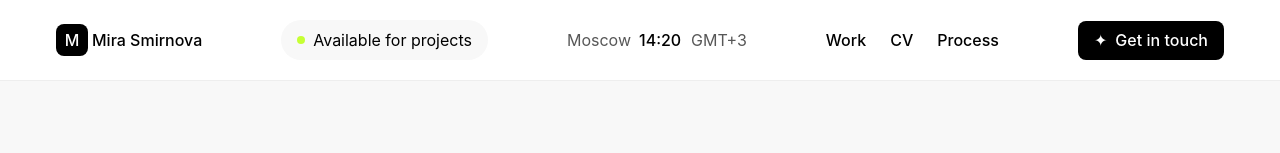
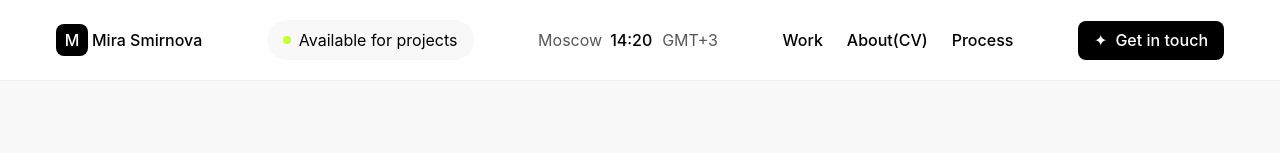
Before and after one commit to anastasia-mineeva-webdesigner/portfolio-designer, a React (Vite) app: page / in a window 1280 px wide. Shown: the top 153 px of the page. Built offline with nearby package versions, Linux system fonts and the light colour scheme; a web font is replaced by a local one.

Commit message:
Label resume navigation About(CV)

```diff
--- a/src/components/Header.tsx
+++ b/src/components/Header.tsx
@@ -3,7 +3,7 @@ import {createPortal} from 'react-dom';
 import {Button} from './UI';
 import {links} from '../config/links';
 const home=window.location.pathname==='/'?'':'/';
-const navigation=[['Work','/work/'],['CV','/cv/'],['Process',`${home}#process`],['Get in touch',`${home}#contact`]];
+const navigation=[['Work','/work/'],['About(CV)','/cv/'],['Process',`${home}#process`],['Get in touch',`${home}#contact`]];
 export default function Header(){
  const [open,setOpen]=useState(false),[time,setTime]=useState('');
  const toggle=useRef<HTMLButtonElement>(null),panel=useRef<HTMLDivElement>(null);
```
